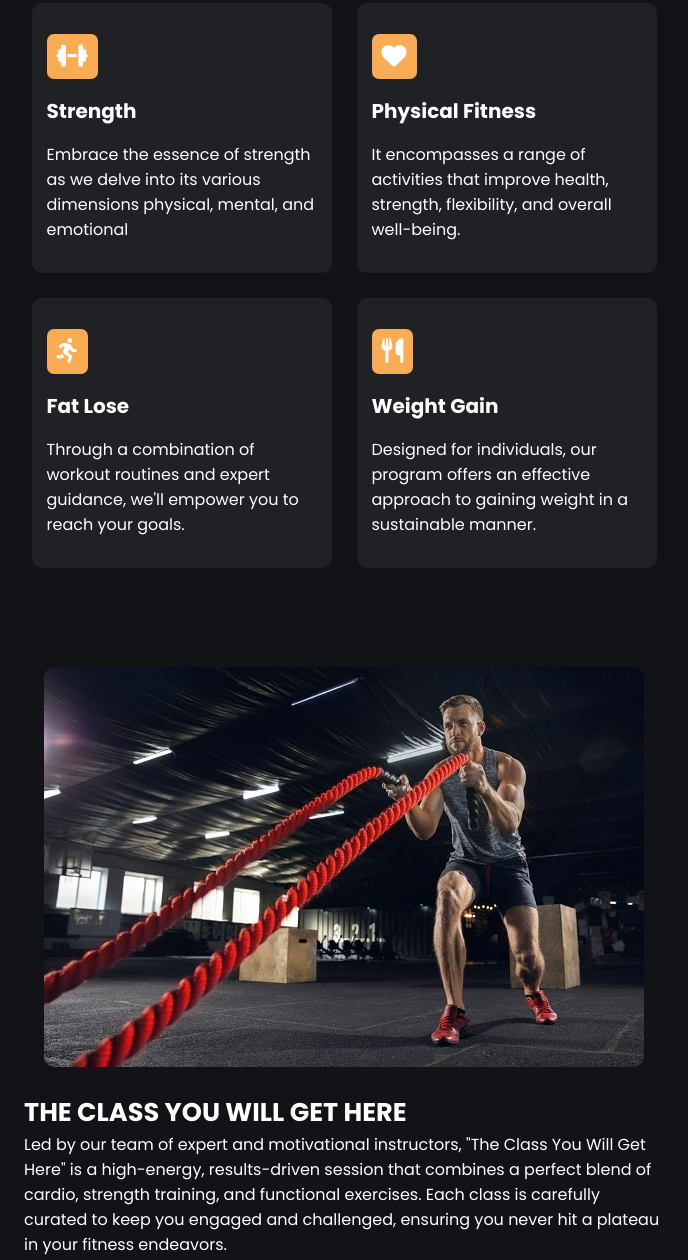
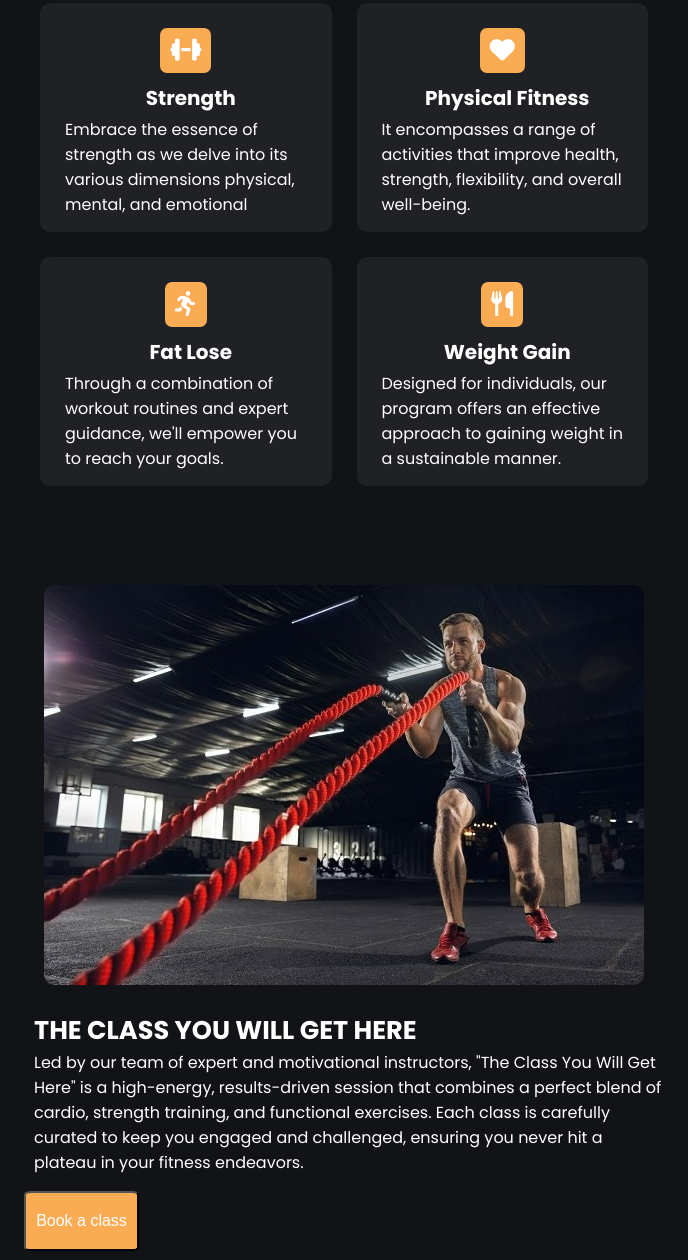
Before and after one commit to BotanDaniel/Gym-Project, a plain HTML site: page Gym Project/index.html in a window 1280 px wide. Shown: the part 1061-2321 px from the top of the page, without its empty margins (296-984 px from the left). Drawn offline with Linux system fonts and the light colour scheme.

Commit message:
Add files via upload

```diff
--- a/Gym Project/index.html
+++ b/Gym Project/index.html
@@ -10,6 +10,8 @@
     ></script>
   </head>
   <link rel="stylesheet" href="styles.css" />
+  <script defer src="script.js"></script>
+
   <body>
     <div class="page--container">
 
@@ -48,7 +50,7 @@
         <img class="hero--img" src="./assets/header.png" alt="headerImg" />
       </section>
       <!-- ---------- CARDS SECTION ---------- -->
-      <section id="card">
+      <section id="card" class="hidden">
         <h2>explore our program</h2>
 
         <div class="card--container">
@@ -93,7 +95,7 @@
       </section>
 
    <!-- GYM CALSES SECTION  -->
-    <section id="gym--class">
+    <section id="gym--class" class="hidden">
         <div class="class--images">
           <img src="/assets/class-1.jpg" alt="" class="main--img" />
           <img src="/assets/class-2.jpg" alt="" class="corner--img" />
@@ -114,7 +116,7 @@
       </section>
 
       <!-- JOIN US SECTION -->
-      <section id="joinus">
+      <section id="joinus" >
         <h4>WHY JOIN US ?</h4>
         <p class="joinus--text">
           Our diverse membership base creates a friendly and supportive
@@ -272,6 +274,5 @@
 
   </footer>
 
-    <script src="script.js"></script>
   </body>
 </html>
--- a/Gym Project/script.js
+++ b/Gym Project/script.js
@@ -1,6 +1,19 @@
 "use strict";
+const hiddenElements = document.querySelectorAll(".hidden");
 
 function toggleMenu() {
   const menu = document.querySelector(".navbar--links__container");
   menu.classList.toggle("active");
 }
+
+//
+const observer = new IntersectionObserver((entries) => {
+  entries.forEach((entry) => {
+    if (entry.isIntersecting) {
+      entry.target.classList.add("show");
+    } else {
+      entry.target.classList.remove("show");
+    }
+  });
+});
+hiddenElements.forEach((el) => observer.observe(el));
--- a/Gym Project/styles.css
+++ b/Gym Project/styles.css
@@ -61,6 +61,11 @@ body {
 
 .navbar--btn:hover {
   cursor: pointer;
+}
+
+.navbar--container a:hover {
+  transition-delay: 0.2s;
+  color: #f9ac54;
 }
 
 /* RESPONSIVE NAVBAR FOR MOBILE SCREENS */
@@ -132,7 +137,7 @@ body {
 
 .hero--text h1,
 span {
-  font-size: clamp(5.5rem, 2vw, 10rem);
+  font-size: clamp(4rem, 2vw, 5rem);
 }
 
 .hero--img {
@@ -203,6 +208,8 @@ h2 {
 .card--wrapper {
   display: flex;
   flex-direction: row;
+  align-items: start;
+  text-align: start;
   gap: 16px;
   padding: 16px;
 }
@@ -210,12 +217,12 @@ h2 {
 .card {
   display: flex;
   flex-direction: column;
-  align-items: start;
+  align-items: center;
   text-align: start;
   justify-content: space-evenly;
 
-  width: 300px;
-  height: 270px;
+  width: 100%;
+  height: auto;
   background-color: #1f2125;
   border-radius: 10px;
   padding: 15px;
@@ -224,6 +231,7 @@ h2 {
 .card p:first-of-type {
   font-size: 20px;
   font-weight: 700;
+  margin-bottom: 4px;
 }
 
 .card i {
@@ -231,6 +239,7 @@ h2 {
   font-size: 25px;
   padding: 10px;
   border-radius: 7px;
+  margin: 10px 0px 10px 0px;
 }
 
 .card:hover {
@@ -289,9 +298,14 @@ h2 {
 }
 
 .class--text {
-  width: 60%;
+  width: 50%;
   display: flex;
   flex-direction: column;
+}
+
+.class--text h3,
+p {
+  margin-left: 10px;
 }
 
 h3 {
@@ -677,3 +691,18 @@ footer ul li a:hover {
     height: auto;
   }
 }
+
+/* SCROLL ANIMATIONS */
+
+.hidden {
+  opacity: 0;
+  filter: blur(8px);
+  transform: translateX(-100%);
+  transition: all 1.6s;
+}
+
+.show {
+  opacity: 1;
+  filter: blur(0);
+  transform: translateX(0);
+}
```
